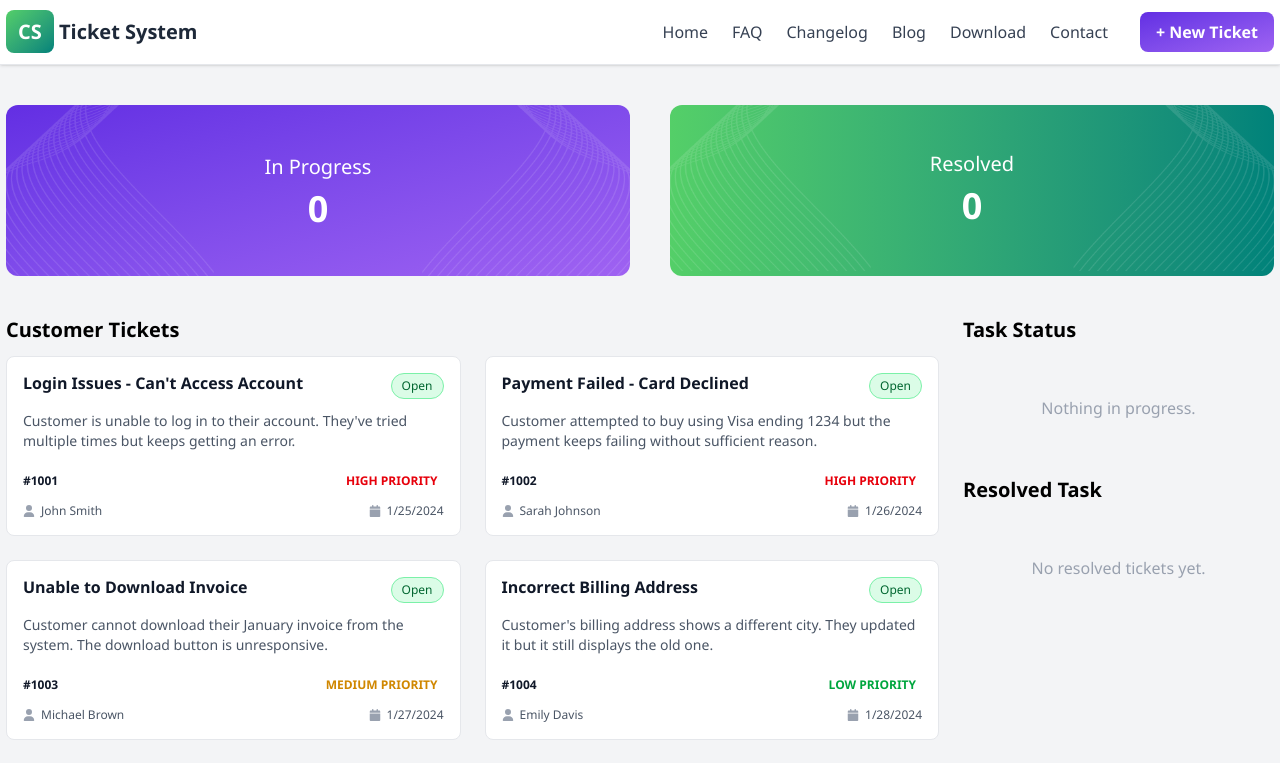
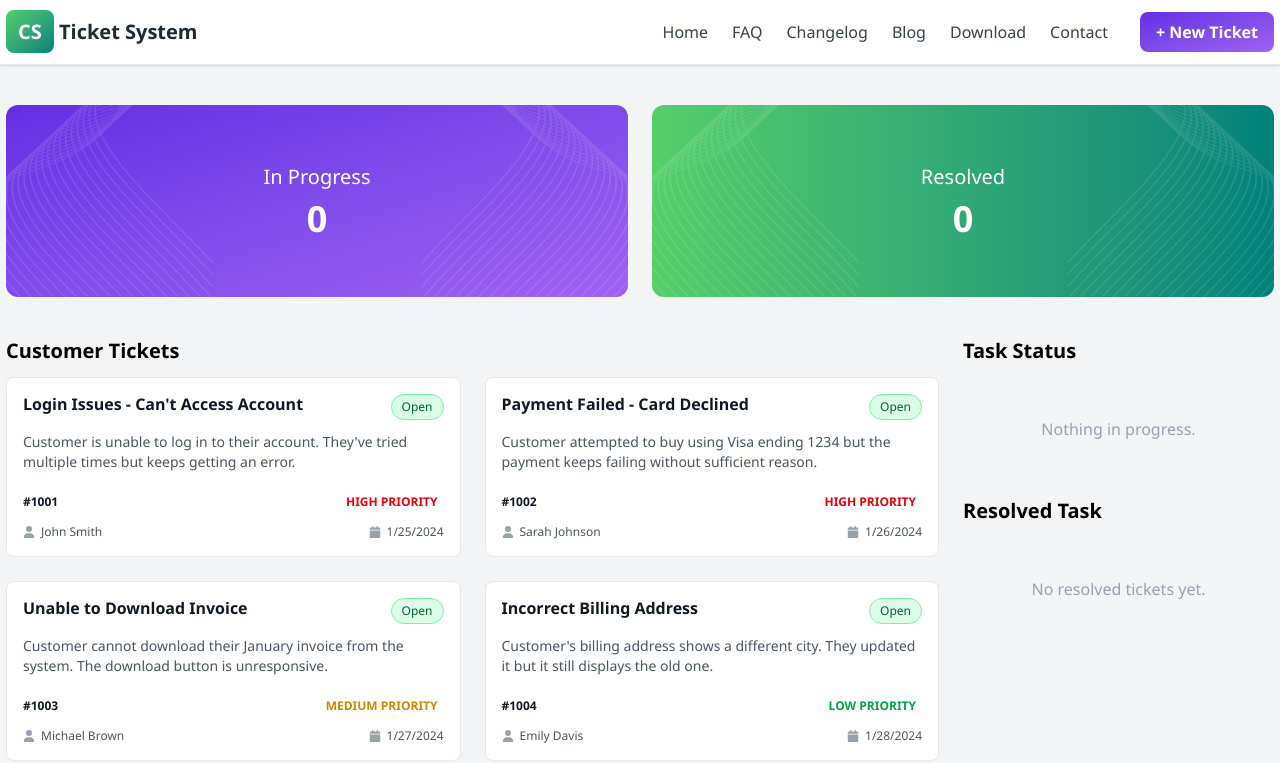
Before and after one commit to tirthorajmondal/CS-Ticket-System, a React (Vite) app: page / in a window 1280 px wide. Shown: the top 763 px of the page. Built offline with nearby package versions, Linux system fonts and the light colour scheme.

Commit message:
use bg image in inprogress and resolve count card

```diff
--- a/src/components/ProgressCard.jsx
+++ b/src/components/ProgressCard.jsx
@@ -7,14 +7,14 @@ const ProgressCard = ({ title, count }) => {
             : 'bg-linear-to-br from-[#632EE3] to-[#9F62F2]';
 
     return (
-        <div className={`text-white rounded-xl pointer-events-none ${bgClass} aspe`}>
-            <div className="flex  ">
-                <img className="w-1/3" src={bgImage} alt="" />
+        <div className={`text-white rounded-xl  pointer-events-none ${bgClass}`}>
+            <div className="flex h-36 lg:h-48">
+                <div className="min-w-1/3 bg-cover bg-no-repeat" style={{ backgroundImage: `url(${bgImage})` }} />
                 <div className="w-1/3 flex flex-col justify-center items-center py-4 gap-2">
                     <p className="text-xl whitespace-nowrap">{title}</p>
                     <p className="text-4xl font-bold">{count}</p>
                 </div>
-                <img className="w-1/3 transform scale-x-[-1]" src={bgImage} alt="" />
+                <div className="min-w-1/3  bg-cover bg-no-repeat transform scale-x-[-1]" style={{ backgroundImage: `url(${bgImage})` }} />
             </div>
         </div>
     );
--- a/src/components/ProgressContainer.jsx
+++ b/src/components/ProgressContainer.jsx
@@ -2,7 +2,7 @@ import ProgressCard from './ProgressCard';
 
 const ProgressContainer = ({ inprogress, resolved }) => {
     return (
-        <div className='flex flex-col lg:flex-row gap-4 lg:gap-10 max-w-7xl mx-1.5 lg:mx-auto mb-10 '>
+        <div className='grid grid-cols-1 lg:grid-cols-2 gap-4 lg:gap-6 max-w-7xl mx-1.5 lg:mx-auto mb-10'>
             <ProgressCard title={'In Progress'} count={inprogress} />
             <ProgressCard title={'Resolved'} count={resolved} />
         </div>
```
